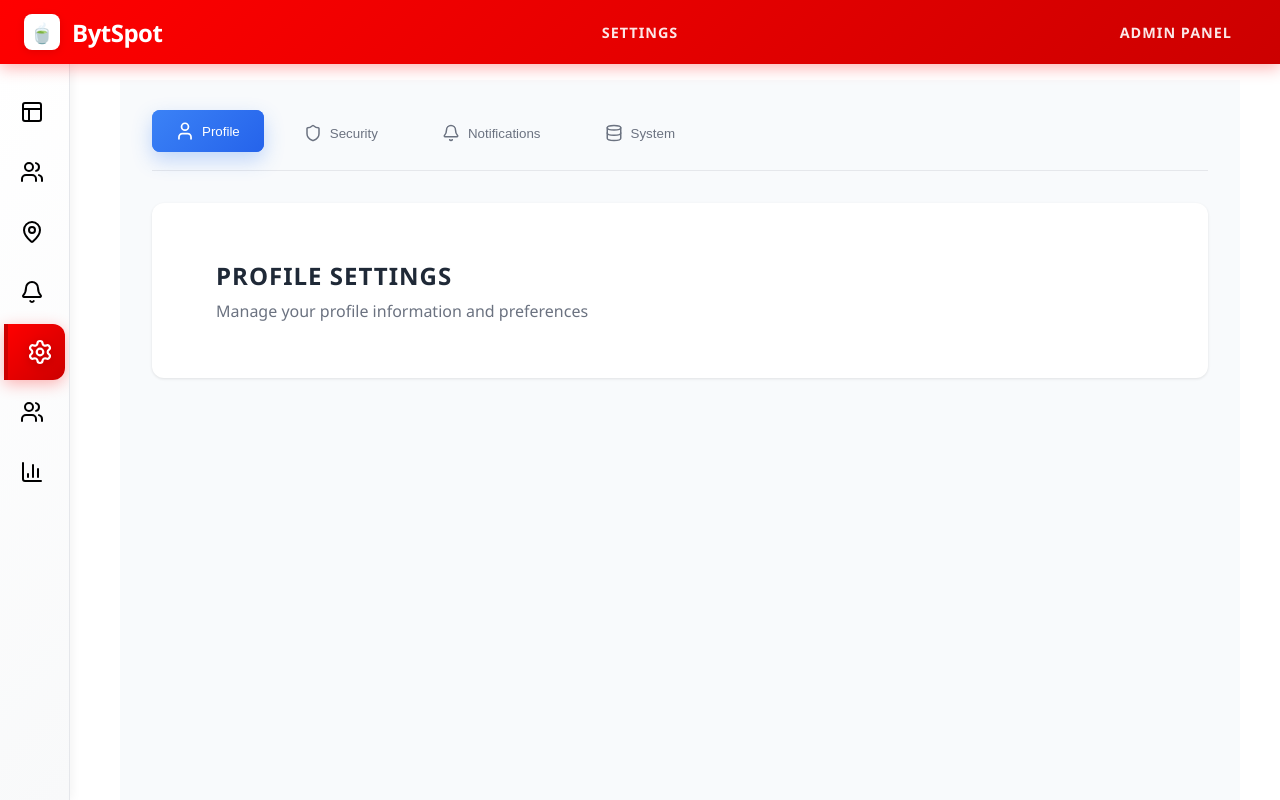
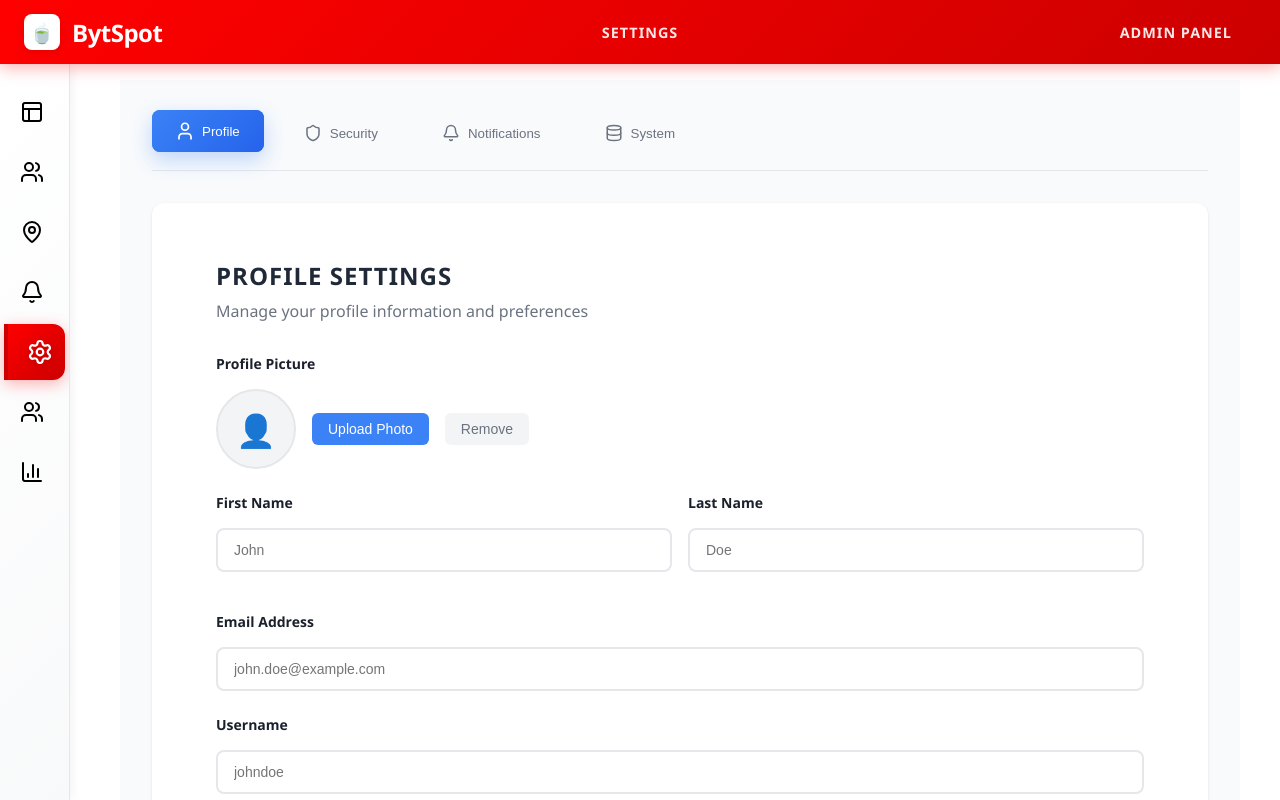
Before and after one commit to Sinxn-coder/chai-in, a React (Vite) app: page / in a window 1280 px wide. Both pictures are taken after a click on the item 30 px from the left and 352 px from the top of the page. Shown: the top 800 px of the page. Built offline with nearby package versions, Linux system fonts and the light colour scheme.

Commit message:
Add comprehensive profile settings with form inputs and styling

```diff
--- a/src/SettingsPage.css
+++ b/src/SettingsPage.css
@@ -172,3 +172,189 @@
   width: 300px;
   height: 300px;
 }
+
+/* Profile Form Styles */
+.settings-form {
+  margin-top: 2rem;
+}
+
+.form-group {
+  margin-bottom: 1.5rem;
+}
+
+.form-group label {
+  display: block;
+  font-weight: 500;
+  color: #374151;
+  margin-bottom: 0.5rem;
+}
+
+.form-row {
+  display: grid;
+  grid-template-columns: 1fr 1fr;
+  gap: 1rem;
+}
+
+.form-input,
+.form-textarea {
+  width: 100%;
+  padding: 0.75rem;
+  border: 1px solid #d1d5db;
+  border-radius: 0.5rem;
+  font-size: 0.875rem;
+  transition: all 0.2s ease;
+  background: white;
+}
+
+.form-input:focus,
+.form-textarea:focus {
+  outline: none;
+  border-color: #3b82f6;
+  box-shadow: 0 0 0 3px rgba(59, 130, 246, 0.1);
+}
+
+.form-textarea {
+  resize: vertical;
+  min-height: 100px;
+}
+
+/* Profile Picture Section */
+.profile-picture-section {
+  display: flex;
+  align-items: center;
+  gap: 1rem;
+}
+
+.avatar-preview {
+  width: 80px;
+  height: 80px;
+  border-radius: 50%;
+  background: #f3f4f6;
+  display: flex;
+  align-items: center;
+  justify-content: center;
+  border: 2px solid #e5e7eb;
+}
+
+.avatar-placeholder {
+  font-size: 2rem;
+}
+
+.upload-btn,
+.remove-btn {
+  padding: 0.5rem 1rem;
+  border-radius: 0.375rem;
+  font-size: 0.875rem;
+  font-weight: 500;
+  cursor: pointer;
+  transition: all 0.2s ease;
+  border: none;
+}
+
+.upload-btn {
+  background: #3b82f6;
+  color: white;
+}
+
+.upload-btn:hover {
+  background: #2563eb;
+  transform: translateY(-1px);
+}
+
+.remove-btn {
+  background: #f3f4f6;
+  color: #6b7280;
+}
+
+.remove-btn:hover {
+  background: #e5e7eb;
+  color: #374151;
+}
+
+/* Social Links */
+.social-links {
+  display: flex;
+  flex-direction: column;
+  gap: 0.75rem;
+}
+
+/* Checkbox Group */
+.checkbox-group {
+  display: flex;
+  flex-direction: column;
+  gap: 0.75rem;
+}
+
+.checkbox-label {
+  display: flex;
+  align-items: center;
+  gap: 0.5rem;
+  cursor: pointer;
+  color: #374151;
+}
+
+.checkbox-label input[type="checkbox"] {
+  width: 1rem;
+  height: 1rem;
+  accent-color: #3b82f6;
+}
+
+/* Form Actions */
+.form-actions {
+  display: flex;
+  gap: 1rem;
+  margin-top: 2rem;
+  padding-top: 2rem;
+  border-top: 1px solid #e5e7eb;
+}
+
+.save-btn,
+.cancel-btn {
+  padding: 0.75rem 1.5rem;
+  border-radius: 0.5rem;
+  font-weight: 500;
+  cursor: pointer;
+  transition: all 0.2s ease;
+  border: none;
+}
+
+.save-btn {
+  background: #3b82f6;
+  color: white;
+}
+
+.save-btn:hover {
+  background: #2563eb;
+  transform: translateY(-1px);
+  box-shadow: 0 4px 12px rgba(59, 130, 246, 0.3);
+}
+
+.cancel-btn {
+  background: #f3f4f6;
+  color: #6b7280;
+}
+
+.cancel-btn:hover {
+  background: #e5e7eb;
+  color: #374151;
+}
+
+/* Responsive Design */
+@media (max-width: 768px) {
+  .form-row {
+    grid-template-columns: 1fr;
+  }
+
+  .profile-picture-section {
+    flex-direction: column;
+    align-items: flex-start;
+  }
+
+  .form-actions {
+    flex-direction: column;
+  }
+
+  .settings-tabs {
+    flex-wrap: wrap;
+  }
+}
--- a/src/SettingsPage.jsx
+++ b/src/SettingsPage.jsx
@@ -35,6 +35,87 @@ export default function SettingsPage() {
           <div className="content-section">
             <h2>Profile Settings</h2>
             <p>Manage your profile information and preferences</p>
+
+            <div className="settings-form">
+              <div className="form-group">
+                <label>Profile Picture</label>
+                <div className="profile-picture-section">
+                  <div className="avatar-preview">
+                    <div className="avatar-placeholder">👤</div>
+                  </div>
+                  <button className="upload-btn">Upload Photo</button>
+                  <button className="remove-btn">Remove</button>
+                </div>
+              </div>
+
+              <div className="form-row">
+                <div className="form-group">
+                  <label>First Name</label>
+                  <input type="text" className="form-input" placeholder="John" />
+                </div>
+                <div className="form-group">
+                  <label>Last Name</label>
+                  <input type="text" className="form-input" placeholder="Doe" />
+                </div>
+              </div>
+
+              <div className="form-group">
+                <label>Email Address</label>
+                <input type="email" className="form-input" placeholder="john.doe@example.com" />
+              </div>
+
+              <div className="form-group">
+                <label>Username</label>
+                <input type="text" className="form-input" placeholder="johndoe" />
+              </div>
+
+              <div className="form-group">
+                <label>Bio</label>
+                <textarea className="form-textarea" placeholder="Tell us about yourself..." rows="4"></textarea>
+              </div>
+
+              <div className="form-group">
+                <label>Location</label>
+                <input type="text" className="form-input" placeholder="City, Country" />
+              </div>
+
+              <div className="form-group">
+                <label>Website</label>
+                <input type="url" className="form-input" placeholder="https://yourwebsite.com" />
+              </div>
+
+              <div className="form-group">
+                <label>Social Links</label>
+                <div className="social-links">
+                  <input type="text" className="form-input" placeholder="Twitter @username" />
+                  <input type="text" className="form-input" placeholder="LinkedIn profile" />
+                  <input type="text" className="form-input" placeholder="GitHub username" />
+                </div>
+              </div>
+
+              <div className="form-group">
+                <label>Preferences</label>
+                <div className="checkbox-group">
+                  <label className="checkbox-label">
+                    <input type="checkbox" />
+                    <span>Show profile to public</span>
+                  </label>
+                  <label className="checkbox-label">
+                    <input type="checkbox" />
+                    <span>Allow email notifications</span>
+                  </label>
+                  <label className="checkbox-label">
+                    <input type="checkbox" />
+                    <span>Show online status</span>
+                  </label>
+                </div>
+              </div>
+
+              <div className="form-actions">
+                <button className="save-btn">Save Changes</button>
+                <button className="cancel-btn">Cancel</button>
+              </div>
+            </div>
           </div>
         )}
 
```
